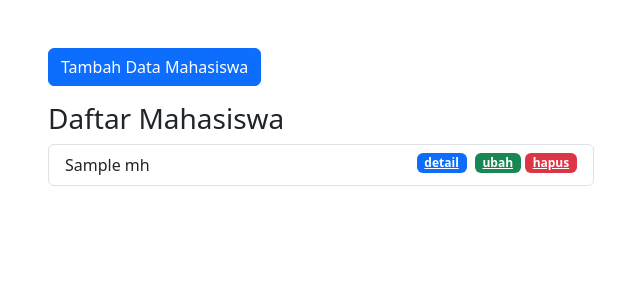
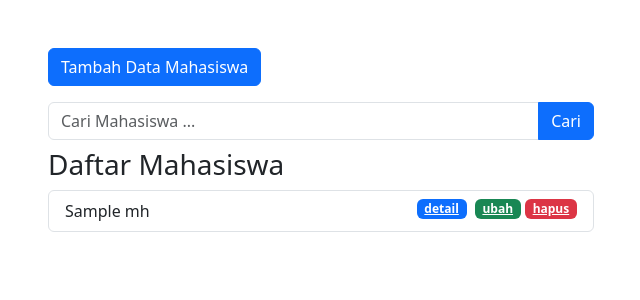
Before and after one commit to Ikram-Maulana/Code-explore, a PHP site: the page made by MVCConcept - WPU/app/views/mahasiswa/index.php in a window 1280 px wide. Shown: the part 56-356 px from the top of the page, without its empty margins (34-674 px from the left). Run offline with PHP 8.4, Linux system fonts and the light colour scheme; the template is opened without the code that fills it: most values are stand-ins (such as "Sample title", 1, 10 or a date in 2020); some libraries are stand-ins or nearby versions.

Commit message:
12 - Searching

```diff
--- a/MVCConcept - WPU/app/views/mahasiswa/index.php
+++ b/MVCConcept - WPU/app/views/mahasiswa/index.php
@@ -1,19 +1,35 @@
 <div class="container mt-5">
+  <!-- Flash Message -->
   <div class="row">
-    <div class="col-6">
-      <!-- Flash Message -->
-      <div class="row-12">
-        <div class="col-lg-12">
-          <?php Flasher::flash(); ?>
-        </div>
-      </div>
+    <div class="col-lg-6">
+      <?php Flasher::flash(); ?>
+    </div>
+  </div>
 
+  <div class="row">
+    <div class="col-lg-6">
       <!-- Button Trigger Modal -->
       <button type="button" class="btn btn-primary mb-3 tombolTambahData" data-bs-toggle="modal"
         data-bs-target="#formModal">
         Tambah Data Mahasiswa
       </button>
+    </div>
+  </div>
 
+  <div class="row">
+    <div class="col-lg-6">
+      <form action="<?= BASEURL; ?>/mahasiswa/cari" method="post">
+        <div class="input-group mb-2">
+          <input type="text" class="form-control" placeholder="Cari Mahasiswa ..." name="keyword" id="keyword"
+            aria-label="Cari Mahasiswa" aria-describedby="tombolCari" autocomplete="off">
+          <button class="btn btn-primary" type="submit" id="tombolCari">Cari</button>
+        </div>
+      </form>
+    </div>
+  </div>
+
+  <div class=" row">
+    <div class="col-6">
       <h3>Daftar Mahasiswa</h3>
 
       <ul class="list-group">
```
Also changed, not shown: MVCConcept - WPU/app/controllers/Mahasiswa.php (+9 -0 lines), MVCConcept - WPU/app/models/Mahasiswa_model.php (+9 -0 lines).
